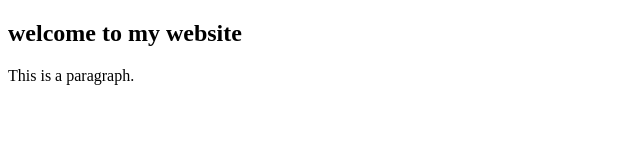
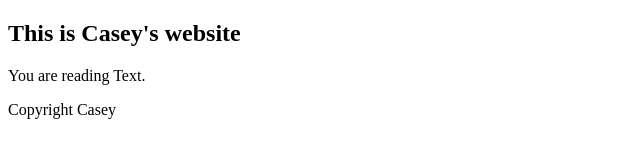
Before and after one commit to caseyman03/caseyman03.github.io, a plain HTML site: page index.html in a window 1280 px wide. Shown: the whole page, without its empty margins (0-640 px from the left). Drawn offline with Linux system fonts and the light colour scheme.

Commit message:
I added more stuff to index.html

```diff
--- a/index.html
+++ b/index.html
@@ -5,9 +5,12 @@
 </head>
 
 <body>
-  <h2>welcome to my website</h2>
+  <h2>This is Casey's website</h2>
   <p>
-    This is a paragraph.
+    You are reading Text.
   </p>
+  <footer>
+    Copyright Casey
+  </footer>
 </body>
 </html>
```
